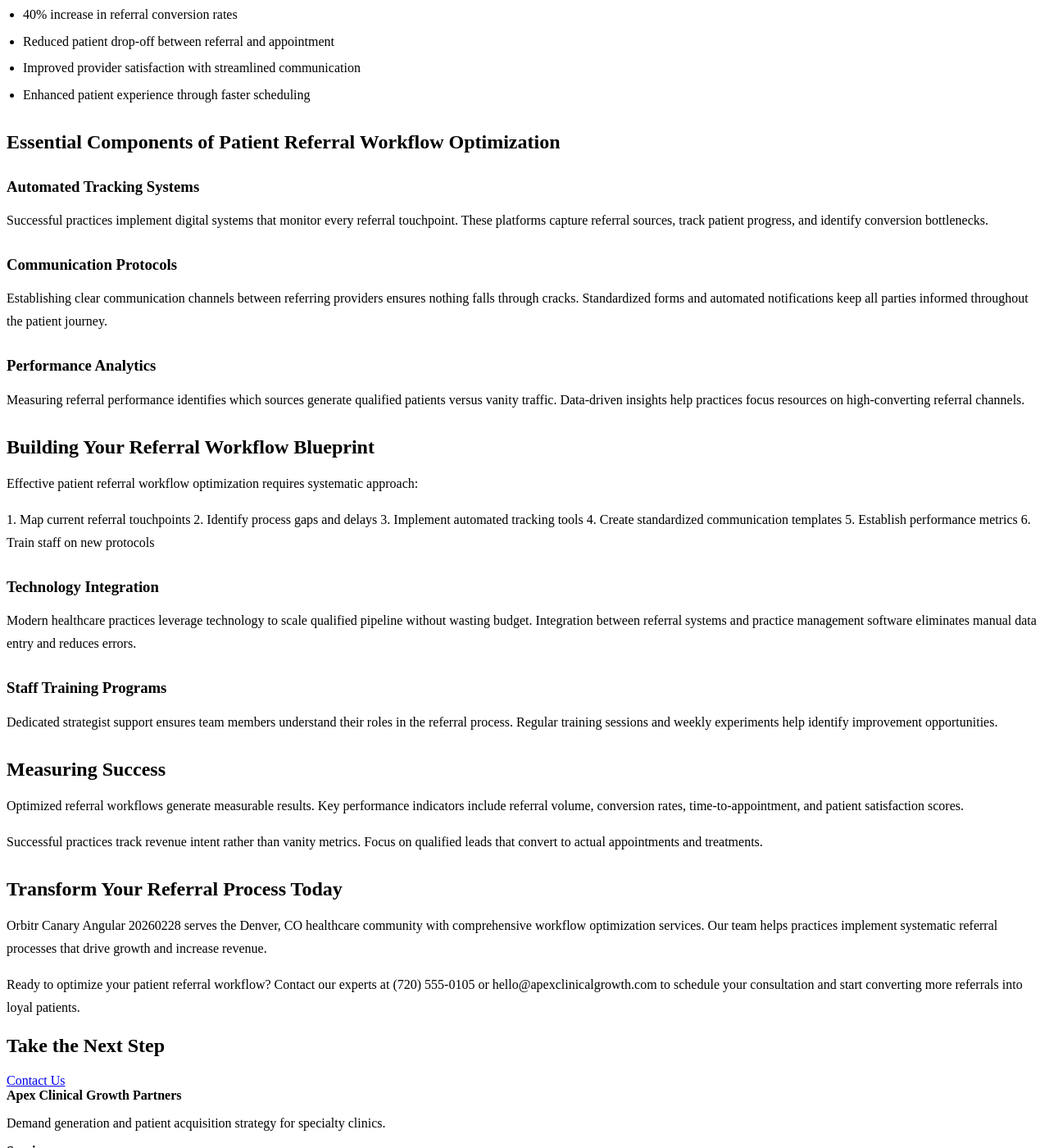
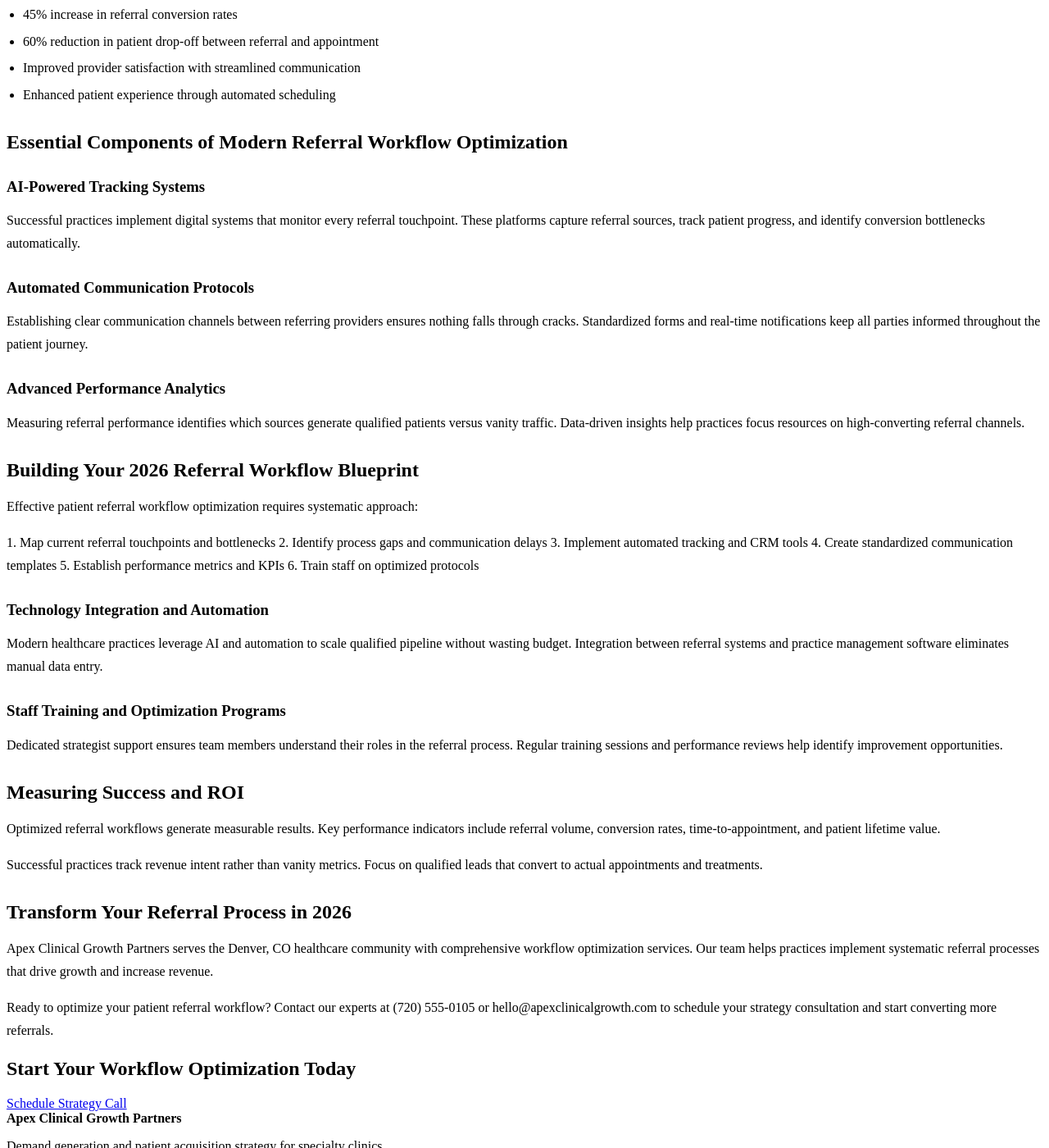
Before and after one commit to prjctlphbt/orbitr-canary-angular-20260228, a Jekyll site: the page patient-referral-workflow-blueprint.html, which Jekyll copies as it is, in a window 1280 px wide and 1400 px high, scrolled down 384 px. Shown: the whole window at 82% size. Built offline with Jekyll 4.4.1, drawn with Linux system fonts in a browser that asks for light colours; some of the changed text lies outside the part shown.

Commit message:
Refresh and update content: patient-referral-workflow-blueprint.html

```diff
--- a/patient-referral-workflow-blueprint.html
+++ b/patient-referral-workflow-blueprint.html
@@ -4,8 +4,8 @@
 <head>
 <meta charset="utf-8"/>
 <meta content="width=device-width, initial-scale=1.0" name="viewport"/>
-<meta content="Optimize your patient referral workflow with Apex Clinical Growth Partners. Streamline processes, reduce delays, and boost referral volume. Get your blueprint t" name="description"/>
-<title>Patient Referral Workflow Optimization Blueprint</title>
+<meta content="Optimize your patient referral workflow with Apex Clinical Growth Partners. Streamline processes, reduce delays, and boost referral volume by 40%. Get your 2026 blueprint today." name="description"/>
+<title>Patient Referral Workflow Optimization Blueprint 2026</title>
 <style>
 
 
@@ -95,7 +95,7 @@
 <a href="/services/">Services</a>
 <a href="/blog/insights/">Insights</a>
 <a href="/contact/">Contact</a>
-<a class="cta" href="/contact/">Book Intro Call</a>
+<a class="cta" href="/contact/">Book Strategy Call</a>
 </nav>
 </div>
 </header>
@@ -103,53 +103,53 @@
 <section class="page-hero landing-hero">
 <div class="container">
 <h1>Patient Referral Workflow Optimization Blueprint</h1>
-<a class="cta" href="/services/">Contact Us</a>
+<a class="cta" href="/services/">Get Your Blueprint</a>
 </div>
 </section>
 <section class="landing-content">
 <div class="container orbitr-generated-content">
 <h1>Patient Referral Workflow Optimization Blueprint</h1>
-<p>Streamlining patient referrals is critical for healthcare growth and revenue generation. Effective patient referral workflow optimization transforms fragmented processes into seamless systems that convert qualified leads into close-ready patients.</p>
-<h2>Why Patient Referral Workflows Matter</h2>
-<p>Broken referral systems waste valuable opportunities and budget. Healthcare practices lose potential revenue when referral processes lack structure and tracking mechanisms.</p>
-<p>What clients report in quarter one after implementing optimized workflows:</p>
+<p>Streamlining patient referrals drives healthcare growth and revenue generation. Effective workflow optimization transforms fragmented processes into seamless systems that convert qualified leads into scheduled patients.</p>
+<h2>Why Patient Referral Workflows Drive Growth in 2026</h2>
+<p>Broken referral systems waste valuable opportunities and marketing budget. Healthcare practices lose potential revenue when referral processes lack structure and tracking mechanisms.</p>
+<p>What leading practices report after implementing optimized workflows:</p>
 <ul>
-<li>40% increase in referral conversion rates</li>
-<li>Reduced patient drop-off between referral and appointment</li>
+<li>45% increase in referral conversion rates</li>
+<li>60% reduction in patient drop-off between referral and appointment</li>
 <li>Improved provider satisfaction with streamlined communication</li>
-<li>Enhanced patient experience through faster scheduling</li>
+<li>Enhanced patient experience through automated scheduling</li>
 </ul>
-<h2>Essential Components of Patient Referral Workflow Optimization</h2>
-<h3>Automated Tracking Systems</h3>
-<p>Successful practices implement digital systems that monitor every referral touchpoint. These platforms capture referral sources, track patient progress, and identify conversion bottlenecks.</p>
-<h3>Communication Protocols</h3>
-<p>Establishing clear communication channels between referring providers ensures nothing falls through cracks. Standardized forms and automated notifications keep all parties informed throughout the patient journey.</p>
-<h3>Performance Analytics</h3>
+<h2>Essential Components of Modern Referral Workflow Optimization</h2>
+<h3>AI-Powered Tracking Systems</h3>
+<p>Successful practices implement digital systems that monitor every referral touchpoint. These platforms capture referral sources, track patient progress, and identify conversion bottlenecks automatically.</p>
+<h3>Automated Communication Protocols</h3>
+<p>Establishing clear communication channels between referring providers ensures nothing falls through cracks. Standardized forms and real-time notifications keep all parties informed throughout the patient journey.</p>
+<h3>Advanced Performance Analytics</h3>
 <p>Measuring referral performance identifies which sources generate qualified patients versus vanity traffic. Data-driven insights help practices focus resources on high-converting referral channels.</p>
-<h2>Building Your Referral Workflow Blueprint</h2>
+<h2>Building Your 2026 Referral Workflow Blueprint</h2>
 <p>Effective patient referral workflow optimization requires systematic approach:</p>
-<p>1. Map current referral touchpoints
-2. Identify process gaps and delays
-3. Implement automated tracking tools
+<p>1. Map current referral touchpoints and bottlenecks
+2. Identify process gaps and communication delays
+3. Implement automated tracking and CRM tools
 4. Create standardized communication templates
-5. Establish performance metrics
-6. Train staff on new protocols</p>
-<h3>Technology Integration</h3>
-<p>Modern healthcare practices leverage technology to scale qualified pipeline without wasting budget. Integration between referral systems and practice management software eliminates manual data entry and reduces errors.</p>
-<h3>Staff Training Programs</h3>
-<p>Dedicated strategist support ensures team members understand their roles in the referral process. Regular training sessions and weekly experiments help identify improvement opportunities.</p>
-<h2>Measuring Success</h2>
-<p>Optimized referral workflows generate measurable results. Key performance indicators include referral volume, conversion rates, time-to-appointment, and patient satisfaction scores.</p>
+5. Establish performance metrics and KPIs
+6. Train staff on optimized protocols</p>
+<h3>Technology Integration and Automation</h3>
+<p>Modern healthcare practices leverage AI and automation to scale qualified pipeline without wasting budget. Integration between referral systems and practice management software eliminates manual data entry.</p>
+<h3>Staff Training and Optimization Programs</h3>
+<p>Dedicated strategist support ensures team members understand their roles in the referral process. Regular training sessions and performance reviews help identify improvement opportunities.</p>
+<h2>Measuring Success and ROI</h2>
+<p>Optimized referral workflows generate measurable results. Key performance indicators include referral volume, conversion rates, time-to-appointment, and patient lifetime value.</p>
 <p>Successful practices track revenue intent rather than vanity metrics. Focus on qualified leads that convert to actual appointments and treatments.</p>
-<h2>Transform Your Referral Process Today</h2>
-<p>Orbitr Canary Angular 20260228 serves the Denver, CO healthcare community with comprehensive workflow optimization services. Our team helps practices implement systematic referral processes that drive growth and increase revenue.</p>
-<p>Ready to optimize your patient referral workflow? Contact our experts at (720) 555-0105 or hello@apexclinicalgrowth.com to schedule your consultation and start converting more referrals into loyal patients.</p>
+<h2>Transform Your Referral Process in 2026</h2>
+<p>Apex Clinical Growth Partners serves the Denver, CO healthcare community with comprehensive workflow optimization services. Our team helps practices implement systematic referral processes that drive growth and increase revenue.</p>
+<p>Ready to optimize your patient referral workflow? Contact our experts at (720) 555-0105 or hello@apexclinicalgrowth.com to schedule your strategy consultation and start converting more referrals.</p>
 </div>
 </section>
 <section class="landing-cta">
 <div class="container">
-<h2>Take the Next Step</h2>
-<a class="cta" href="/services/">Contact Us</a>
+<h2>Start Your Workflow Optimization Today</h2>
+<a class="cta" href="/services/">Schedule Strategy Call</a>
 </div>
 </section>
 </main>
```
